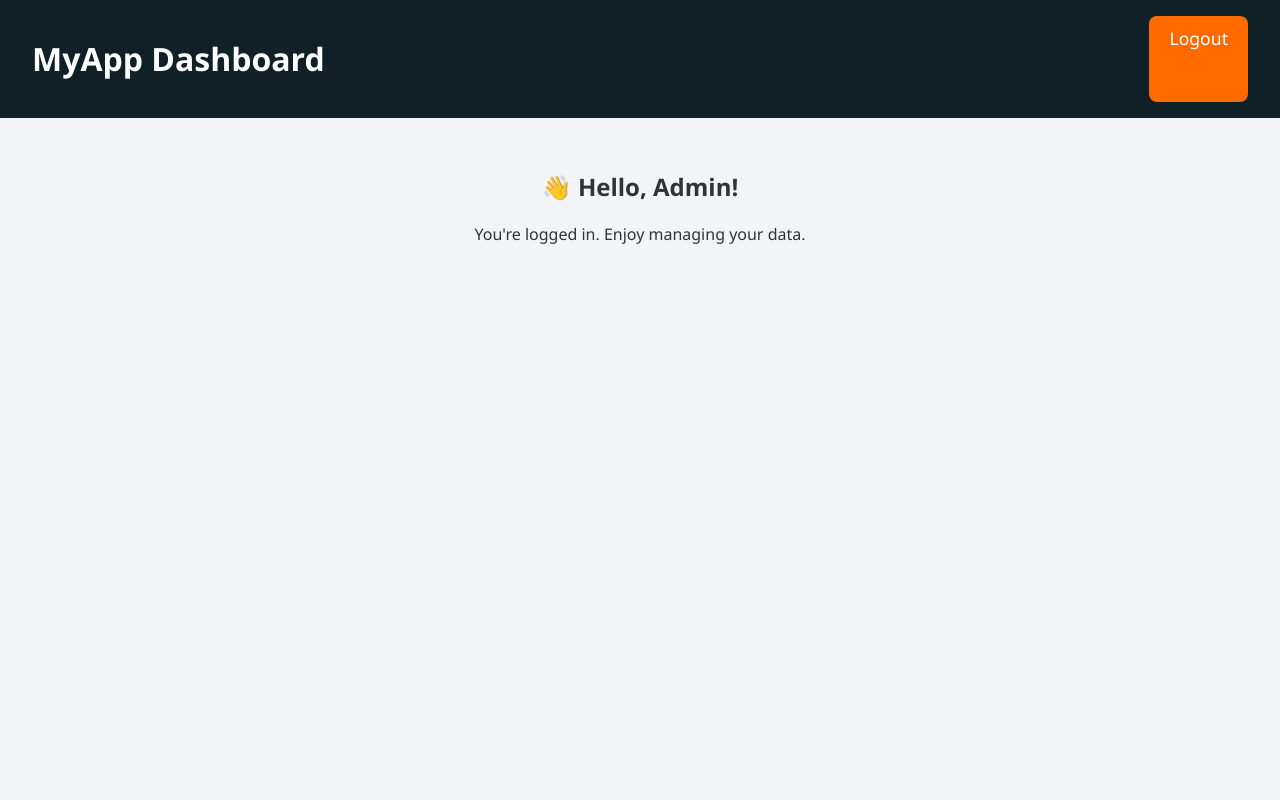
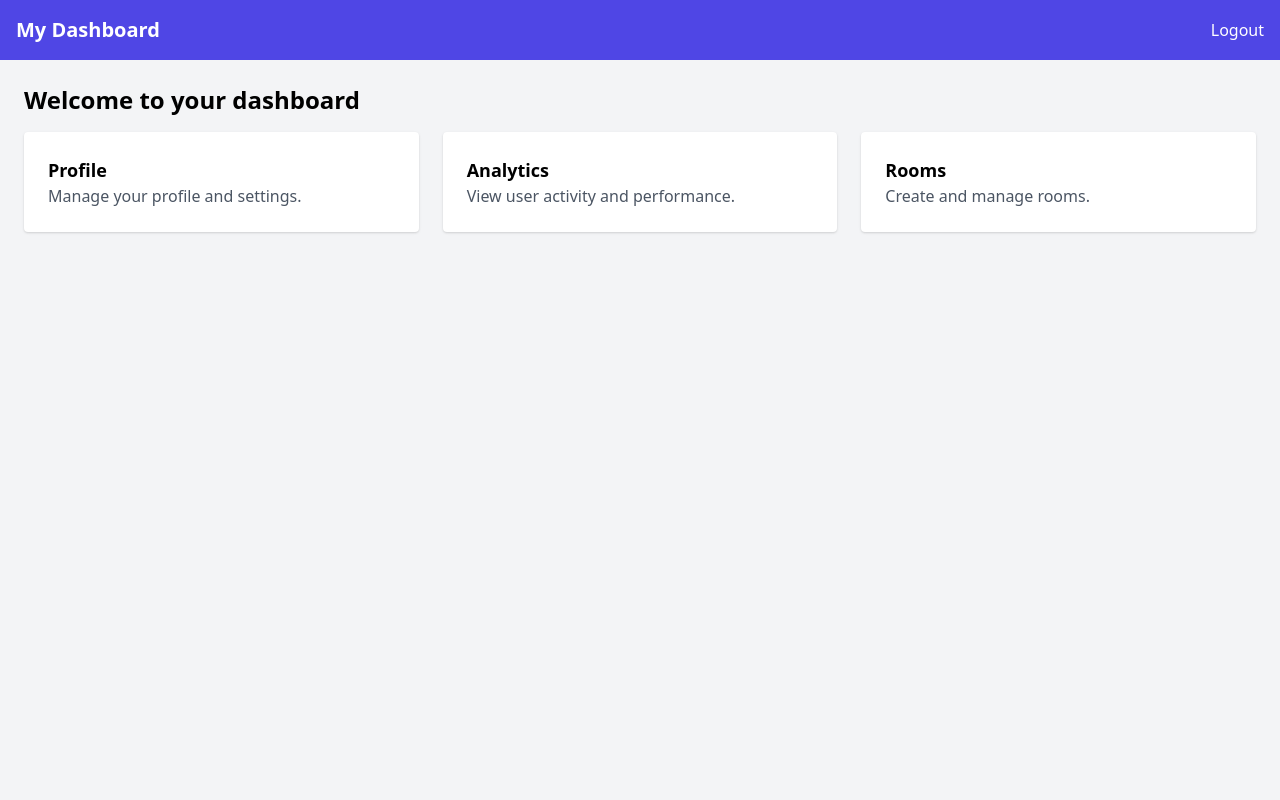
Before and after one commit to abhishekk1004/chatapp, a FastAPI app: page /dashboard in a window 1280 px wide. Run offline with FastAPI, Linux system fonts and the light colour scheme; parts of the project's set-up code (start-up, migrations or seed data) failed here and were passed over.

Commit message:
changed templates files

```diff
--- a/templates/dashboard.html
+++ b/templates/dashboard.html
@@ -1,19 +1,34 @@
 <!DOCTYPE html>
 <html lang="en">
 <head>
-  <meta charset="UTF-8"/>
-  <meta name="viewport" content="width=device-width, initial-scale=1.0"/>
-  <title>Dashboard | MyApp</title>
-  <link rel="stylesheet" href="/static/style.css">
+  <meta charset="UTF-8">
+  <title>Dashboard</title>
+  <link href="https://cdn.jsdelivr.net/npm/tailwindcss@2.2.19/dist/tailwind.min.css" rel="stylesheet">
 </head>
-<body class="dashboard">
-  <div class="navbar">
-    <h1>MyApp Dashboard</h1>
-    <a href="/logout" class="btn logout">Logout</a>
-  </div>
-  <div class="content">
-    <h2>👋 Hello, Admin!</h2>
-    <p>You're logged in. Enjoy managing your data.</p>
+<body class="bg-gray-100 min-h-screen">
+  <nav class="bg-indigo-600 text-white p-4">
+    <div class="flex justify-between items-center">
+      <h1 class="text-xl font-bold">My Dashboard</h1>
+      <a href="/logout" class="text-white hover:underline">Logout</a>
+    </div>
+  </nav>
+
+  <div class="p-6">
+    <h2 class="text-2xl font-semibold mb-4">Welcome to your dashboard</h2>
+    <div class="grid grid-cols-1 sm:grid-cols-2 lg:grid-cols-3 gap-6">
+      <div class="bg-white p-6 rounded shadow hover:shadow-lg">
+        <h3 class="text-lg font-bold">Profile</h3>
+        <p class="text-gray-600">Manage your profile and settings.</p>
+      </div>
+      <div class="bg-white p-6 rounded shadow hover:shadow-lg">
+        <h3 class="text-lg font-bold">Analytics</h3>
+        <p class="text-gray-600">View user activity and performance.</p>
+      </div>
+      <div class="bg-white p-6 rounded shadow hover:shadow-lg">
+        <h3 class="text-lg font-bold">Rooms</h3>
+        <p class="text-gray-600">Create and manage rooms.</p>
+      </div>
+    </div>
   </div>
 </body>
 </html>
```
Also changed, not shown: templates/index.html (+14 -10 lines), templates/signup.html (added, +26 -0 lines).
